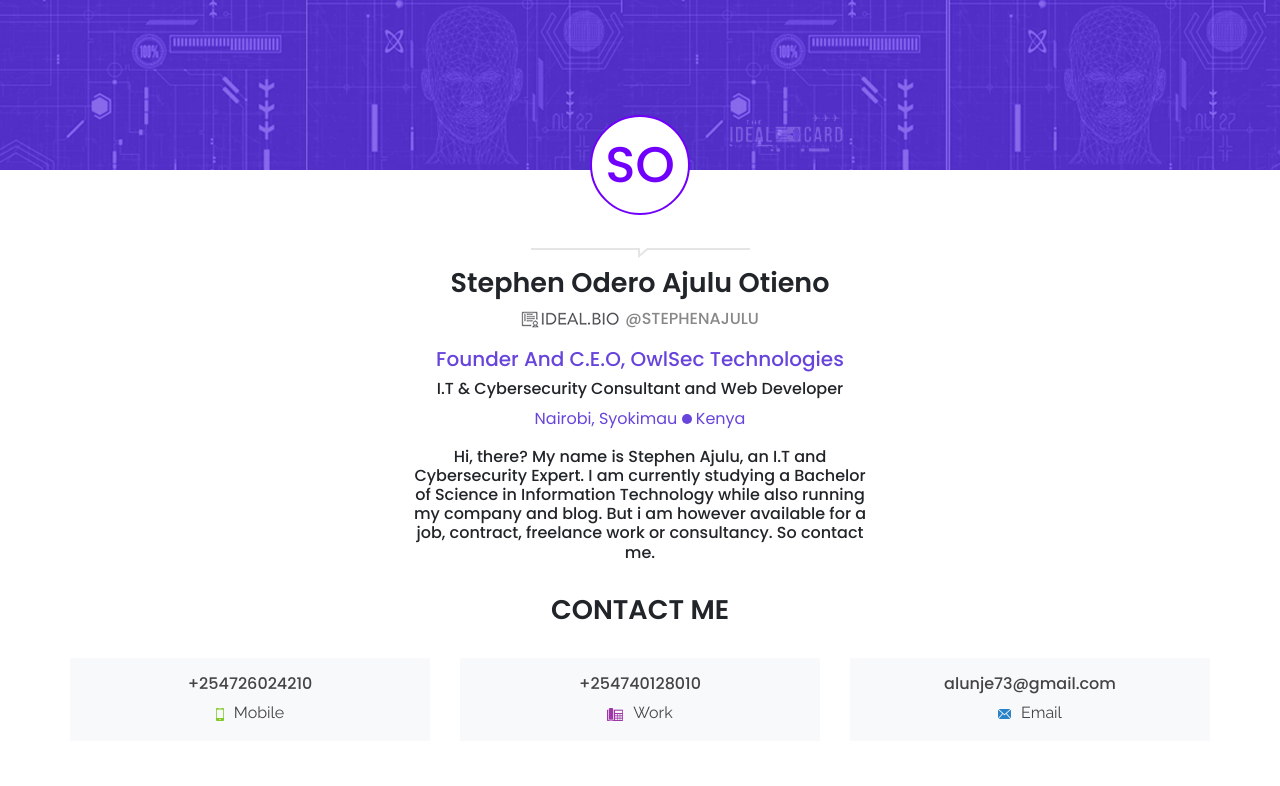
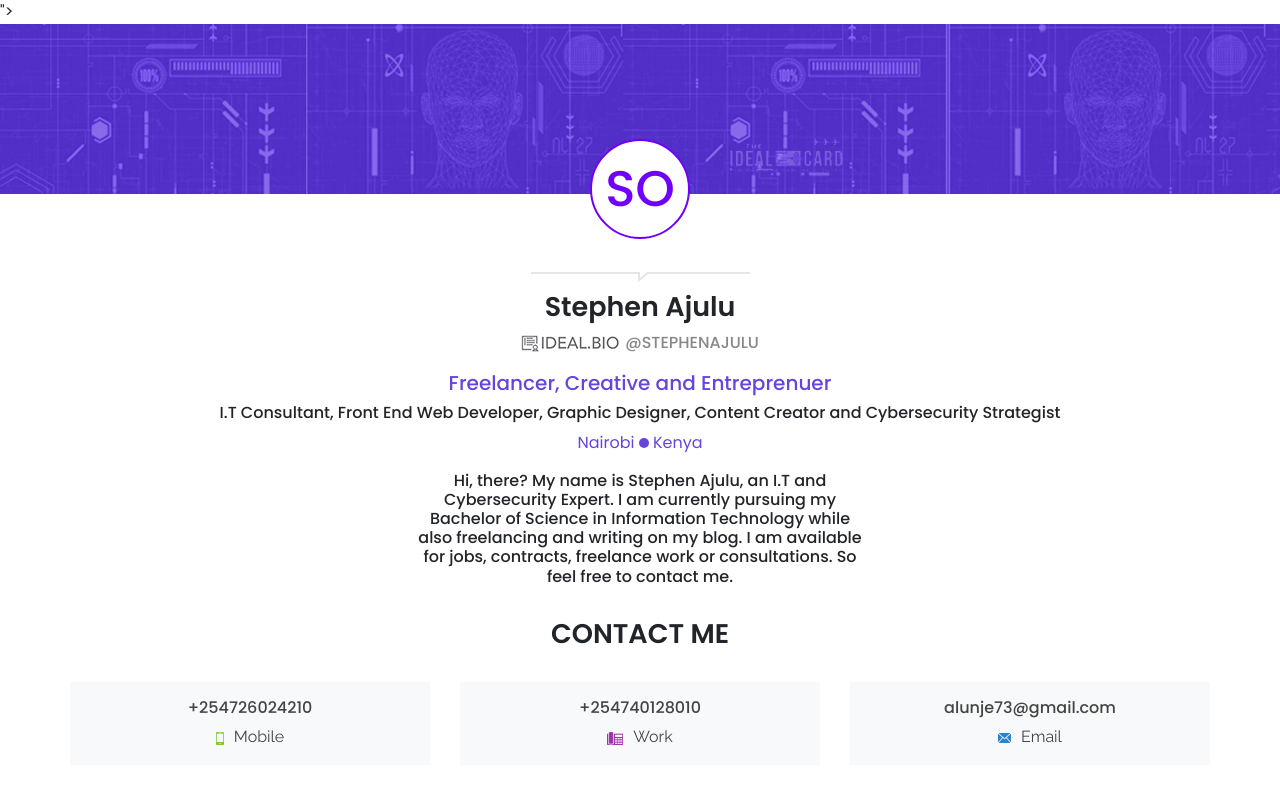
Before and after one commit to stephenajulu/stephenajulusbusinesscard, a plain HTML site: page index.html in a window 1280 px wide. Shown: the top 786 px of the page. Drawn offline with Linux system fonts and the light colour scheme.

Commit message:
Update index.html

```diff
--- a/index.html
+++ b/index.html
@@ -1,7 +1,6 @@
 <html lang="en">
 
-<!-- Mirrored from ideal.bio/stephenajulu by HTTrack Website Copier/3.x [XR&CO'2014], Sat, 30 Jan 2021 16:56:50 GMT -->
-<!-- Added by HTTrack --><meta http-equiv="content-type" content="text/html;charset=UTF-8" /><!-- /Added by HTTrack -->
+
 <head>
     <!-- Required meta tags -->
     <meta charset="utf-8">
@@ -16,9 +15,8 @@
       @import url('https://fonts.googleapis.com/css?family=Poppins:400,500,600|Raleway');
     </style>
     <link rel="stylesheet" href="assets/themes/default/css/style.css">
-    <title>The Ideal. Bio of Stephen Otieno, OwlSec Technologies </title>
-    <meta charset="utf-8" name="descrpition" content="IDEAL.BIO                                                                                                                                               ">
-    <meta charset="utf-8" name="keywords" content="IDEAL.BIO                                                                                                                           ">
+    <title>Stephen Ajulu's Digital Business Card</title>
+    <meta charset="utf-8" name="descrpition" content="Stephen Ajulu's Digital Business Card">                                                                                                                     ">
     <link rel="stylesheet" type="text/css" href="assets/themes/default/css/font-awesome.min.css">
     <script src="assets/themes/default/js/jquery-3.2.1.min.js"></script>
     <!-- Facebook Pixel Code -->
@@ -60,15 +58,15 @@ src="https://www.facebook.com/tr?id=1642341929311750&amp;ev=PageView&amp;noscrip
           <div class="separator-img"><img src="assets/themes/default/images/avtar-separator.png"></div>
           <div class="profile-basic-info ">
             <div class="text-handler text-center">
-              <h2 class="user-title-name">Stephen Odero Ajulu Otieno</h2>
+              <h2 class="user-title-name">Stephen Ajulu</h2>
               <p class="mute" style="font-weight: 500;color:#888;"><img src="assets/themes/default/images/gray-logo.png">&nbsp;@STEPHENAJULU</p>
-              <h3 class="user-position-title">Founder And C.E.O, OwlSec Technologies</h3>
-                              <h6 class="text-center">I.T & Cybersecurity Consultant and Web Developer</h6>
-                            <p class="text-center" style="color:#6744db">Nairobi, Syokimau&nbsp;<span class="dot"></span>&nbsp;Kenya</p>
+              <h3 class="user-position-title">Freelancer, Creative and Entreprenuer</h3>
+                              <h6 class="text-center">I.T Consultant, Front End Web Developer, Graphic Designer, Content Creator and Cybersecurity Strategist</h6>
+                            <p class="text-center" style="color:#6744db">Nairobi&nbsp;<span class="dot"></span>&nbsp;Kenya</p>
             </div>
                           <div class="row justify-content-md-center align-item-center">
                 <div class="col-12 col-sm-5 col-md-5 col-lg-5 col-xl-5">
-                  <h6 class="text-center text-bold">Hi, there? My name is Stephen Ajulu, an I.T and Cybersecurity Expert. I am currently studying a Bachelor of Science in Information Technology while also running my company and blog. But i am however available for a job, contract, freelance work or consultancy. So contact me.</h6>
+                  <h6 class="text-center text-bold">Hi, there? My name is Stephen Ajulu, an I.T and Cybersecurity Expert. I am currently pursuing my Bachelor of Science in Information Technology while also freelancing and writing on my blog. I am available for jobs, contracts, freelance work or consultations. So feel free to contact me.</h6>
                 </div>
               </div>
                       </div>
```
